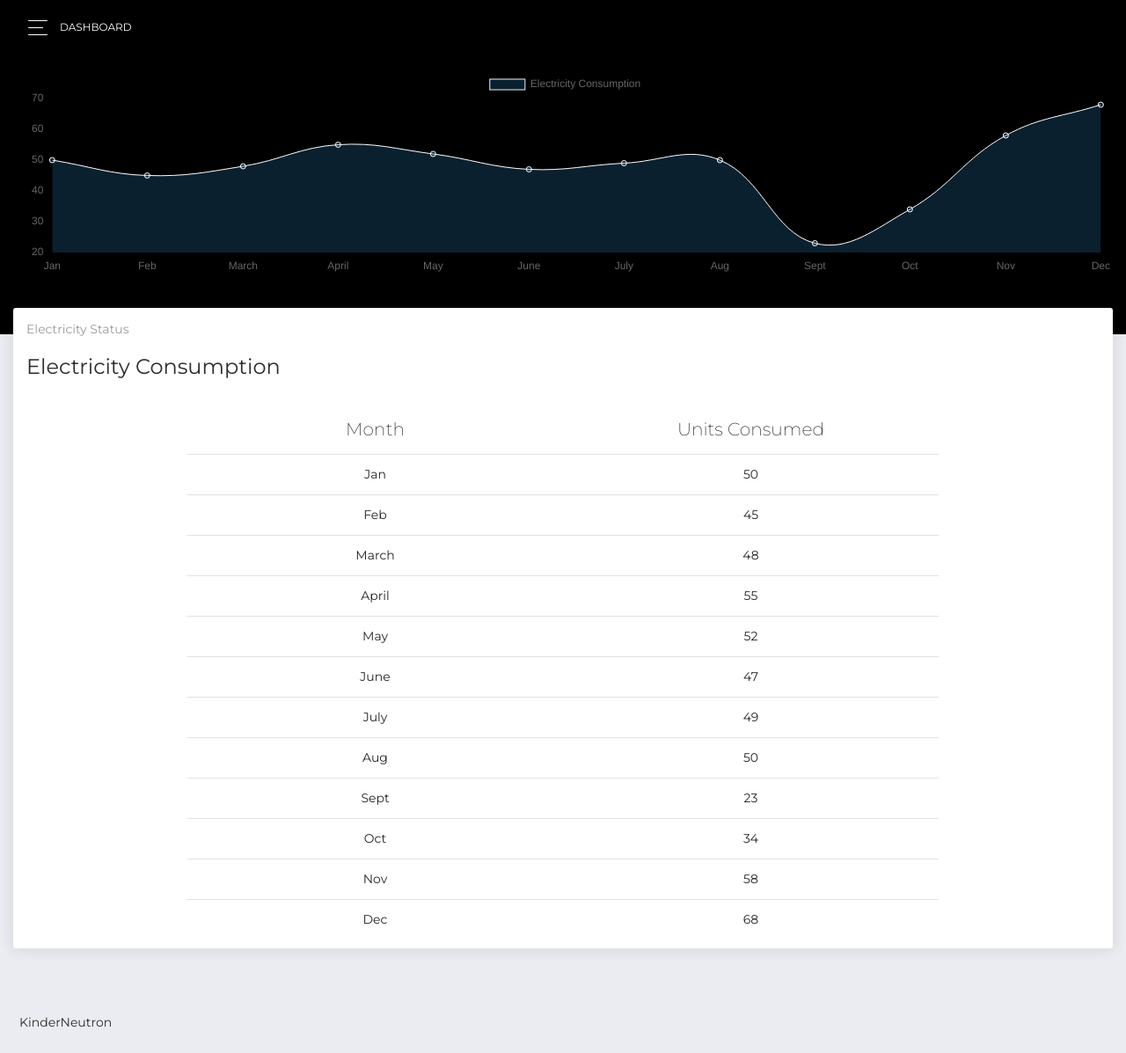
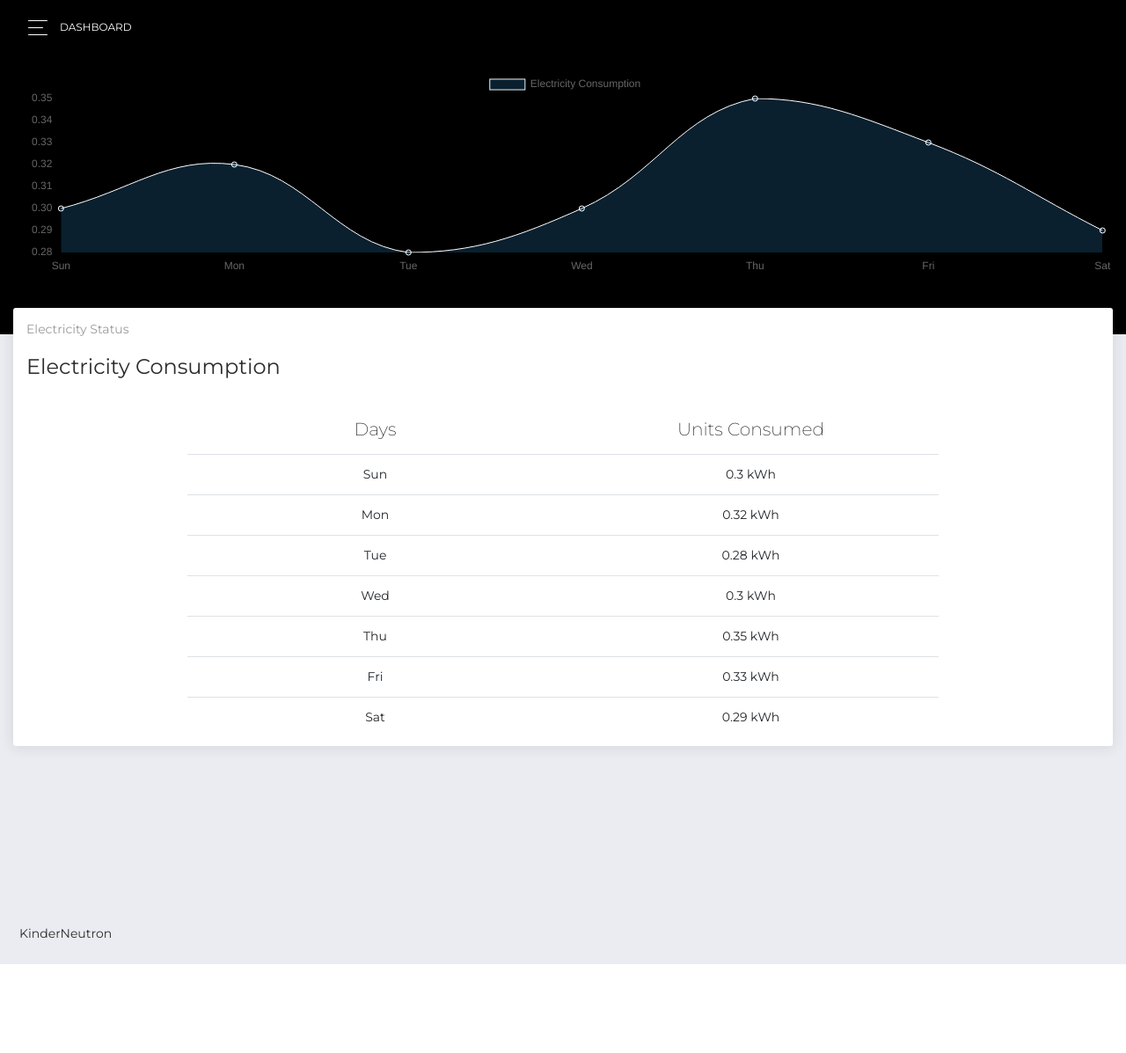
Before and after one commit to kinderneutron/kinderneutron-master-build, a Django app: page /electricitystatus.html in a window 1280 px wide. Shown: the whole page at 88% size. After the commit the page ends 1096 px from the top, so only its background shows below. Run offline with Django 4.2, Linux system fonts and the light colour scheme; data that the repository does not hold is empty; some libraries are stand-ins or nearby versions.

Commit message:
Electricity Graph and Table modification

```diff
--- a/webapp/landingpage/templates/home/electricitystatus.html
+++ b/webapp/landingpage/templates/home/electricitystatus.html
@@ -46,7 +46,7 @@
                             <table class="table">
                                 <thead>
                                     <tr>
-                                        <th>Month</th>
+                                        <th>Days</th>
                                         <th>Units Consumed</th>
                                     </tr>
                                 </thead>
@@ -62,21 +62,22 @@
     </div>
 {% endblock content %}
 
-{{% block javascripts %}
+{% block javascripts %}
     <!-- Include Chart.js library -->
     <!-- <script src="https://cdnjs.cloudflare.com/ajax/libs/Chart.js/3.7.0/chart.min.js"></script> -->
     <script src="/static/assets/js/plugins/chartjs.min.js"></script>
     <script>
         document.addEventListener('DOMContentLoaded', function() {
-            // Sample data for the chart (you can replace this with your actual data)
+    // Sample data for the chart, reflecting realistic daily usage
     var electricityData = {
-                labels: ["Jan", "Feb", "March", "April", "May", "June", "July", "Aug", "Sept", "Oct", "Nov", "Dec" ],
+        labels: ["Sun", "Mon", "Tue", "Wed", "Thu", "Fri", "Sat"],
         datasets: [{
             label: "Electricity Consumption",
             backgroundColor: "rgba(54, 162, 235, 0.2)",
             borderColor: "white",
             borderWidth: 1,
-                    data: [50, 45, 48, 55, 52, 47, 49, 50, 23, 34 ,58, 68], // Sample data for electricity consumption
+            data: [0.3, 0.32, 0.28, 0.3, 0.35, 0.33, 0.29], // kWh per day
+            tension: 0.4 // Adds curvature to lines
         }],
     };
 
@@ -95,6 +96,9 @@
                     beginAtZero: true,
                     ticks: {
                         color: 'white', // Set the color of the y-axis labels to white
+                        callback: function(value, index, values) {
+                            return value + ' kWh'; // Append 'kWh' to the y-axis labels
+                        }
                     },
                     grid: {
                         color: 'black', // Set the color of the grid lines to a lighter shade
@@ -112,18 +116,18 @@
     // Function to populate the table with electricity consumption data
     function populateElectricityTable() {
         var tableBody = document.getElementById('electricityTableBody');
-                var months = electricityData.labels;
+        var daysOfWeek = electricityData.labels;
         var unitsConsumed = electricityData.datasets[0].data;
 
-                for (var i = 0; i < months.length; i++) {
+        for (var i = 0; i < daysOfWeek.length; i++) {
             var row = document.createElement('tr');
-                    var monthCell = document.createElement('td');
+            var dayCell = document.createElement('td');
             var unitsCell = document.createElement('td');
 
-                    monthCell.textContent = months[i];
-                    unitsCell.textContent = unitsConsumed[i];
+            dayCell.textContent = daysOfWeek[i];
+            unitsCell.textContent = unitsConsumed[i] + ' kWh'; // Append 'kWh' to the units consumed
 
-                    row.appendChild(monthCell);
+            row.appendChild(dayCell);
             row.appendChild(unitsCell);
 
             tableBody.appendChild(row);
@@ -133,5 +137,6 @@
     // Call the function to populate the table
     populateElectricityTable();
 });
+
     </script>
 {% endblock javascripts %}
```
Lines whose indentation alone changed are shown as unchanged.
